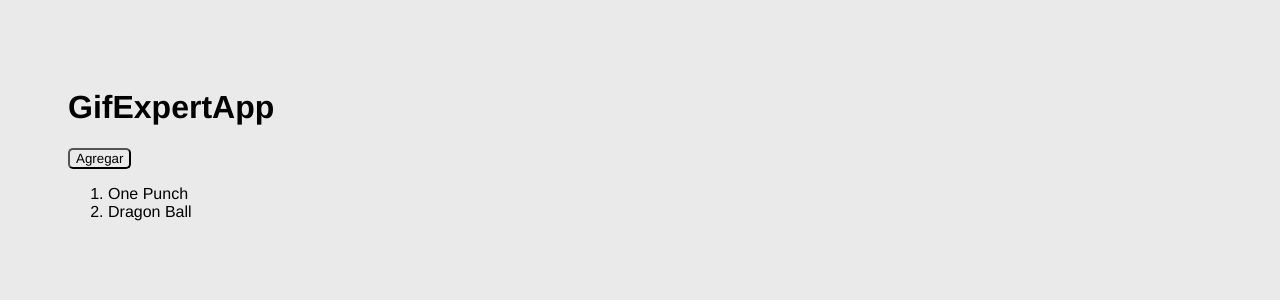
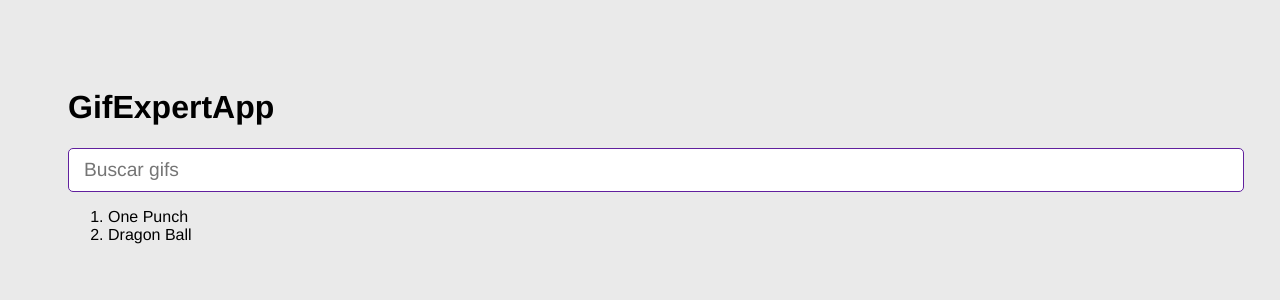
Before and after one commit to Dnmlss/Gif-App-React, a React (Vite) app: page / in a window 1280 px wide. Shown: the top 300 px of the page. Built offline with nearby package versions, Linux system fonts and the light colour scheme.

Commit message:
Componente AddCategory terminado

```diff
--- a/src/GifExpertApp.jsx
+++ b/src/GifExpertApp.jsx
@@ -1,15 +1,19 @@
 import { useState } from 'react';
+import { AddCategory } from './components/AddCategory';
 
 // Functional component
 
 export const GifExpertApp = () => {
 	const [categories, setCategories] = useState(['One Punch', 'Dragon Ball']);
 
-	const onAddCategory = () => {
-		setCategories(['DeathNote', ...categories]);
+	const onAddCategory = (newCategory) => {
+		// Evitamos que se guarden categorias iguales
+		if (categories.includes(newCategory)) return;
+		//console.log(newCategory);
+		setCategories([newCategory, ...categories]);
 
 		// Otra forma es utilizando un callback
-		//setCategories((cat) => [...categories, 'DeathNote']);
+		//setCategories((cat) => [newCategory, ...categories]);
 	};
 
 	return (
@@ -18,9 +22,9 @@ export const GifExpertApp = () => {
 			<h1>GifExpertApp</h1>
 
 			{/* Input */}
+			<AddCategory onNewCategory={(value) => onAddCategory(value)} />
 
 			{/* Listado de Gif */}
-			<button onClick={onAddCategory}>Agregar</button>
 			<ol>
 				{categories.map((category) => {
 					return <li key={category}> {category} </li>;
@@ -31,7 +35,7 @@ export const GifExpertApp = () => {
 	);
 };
 
-// Evitamos usar el .push en onAddCategory, porque .push muta un objeto o array, React trata de no mutar el estado. por ende debemos crear un nuevo estado, un nuevo array. Para eso utilizamos el operador spread [...categories, 'DeathNote']
+// Evitamos usar el .push en onAddCategory, porque .push muta un objeto o array, React trata de no mutar el estado. por ende debemos crear un nuevo estado, un nuevo array. Para eso utilizamos el operador spread [newCategory, ...categories]
 
-// [...categories, 'DeathNote'] Agrega debajo
-// ['DeathNote', ...categories] Agrega arriba
+// [...categories, newCategory] Agrega debajo
+// [newCategory, ...categories] Agrega arriba
--- /dev/null
+++ b/src/components/AddCategory.jsx
@@ -0,0 +1,41 @@
+import { useState } from 'react';
+
+export const AddCategory = ({ onNewCategory }) => {
+	const [inputValue, setInputValue] = useState(''); // Hook
+
+	// Desfragmentamos el evento para obtener el target.value (lo escrito en input)
+	const onInputChange = ({ target }) => {
+		setInputValue(target.value);
+	};
+
+	const onSubmit = (event) => {
+		// Evitamos que se refresque la pagina por defecto con el submit.
+		event.preventDefault();
+
+		// el onNewCategory solo se va a emitir si el input es mayor a 2 caracteres
+		if (inputValue.trim().length <= 1) return;
+
+		// setCategories((categories) => [inputValue, ...categories]);
+		onNewCategory(inputValue.trim());
+
+		// Limpiamos la caja de texto, al dar enter, se queda en blanco para hacer otra busqueda
+		setInputValue('');
+	};
+
+	return (
+		// Formulario
+		<form onSubmit={(event) => onSubmit(event)}>
+			<input
+				type='text'
+				placeholder='Buscar gifs'
+				value={inputValue}
+				onChange={onInputChange}
+			/>
+		</form>
+	);
+};
+
+/* Obs:
+- El fragment o '<> </>' se utilizan cuando se tienen mas de un elemento, por ej. una etiqueta 'h1' y debajo una etiqueta p, no deben ser hermanos, siempre debe haber un padre. En este caso un 'form' es padre, por ende podemos tener la cantidad de inputs que necesitemos
+
+.trim() elimina los espacios en blanco de adelante y atras de un string */
```
